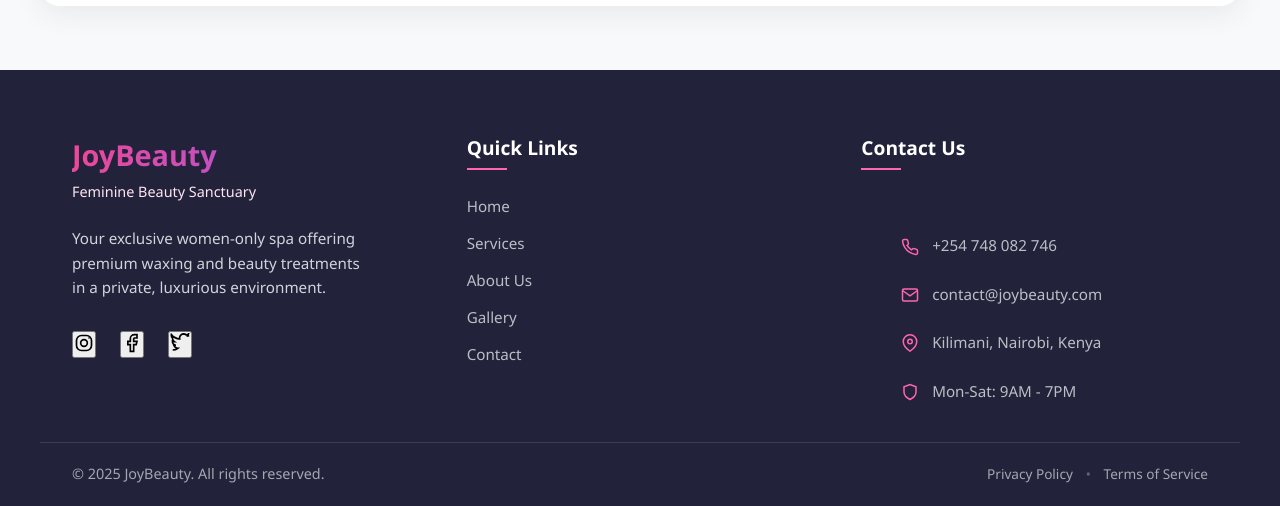
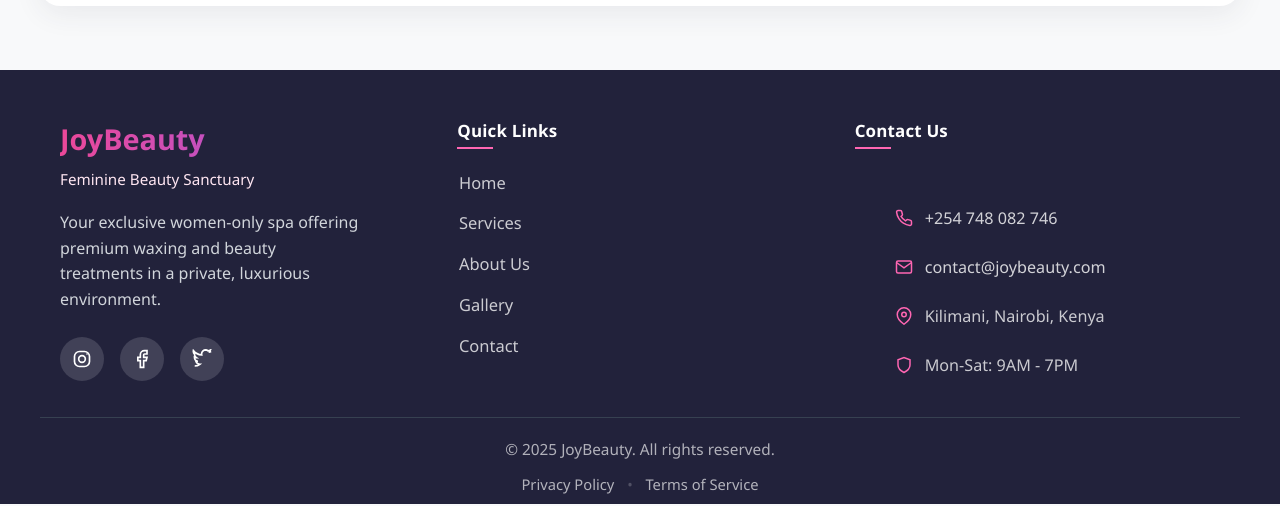
Before and after one commit to Eva254-ke/Joy, a React (Create React App) app: page / in a window 1280 px wide. Shown: the part 4012-4518 px from the top of the page. Built offline with nearby package versions, Linux system fonts and the light colour scheme; grey boxes are pictures that could not be loaded.

Commit message:
footer clean UI

```diff
--- a/src/components/Footer.jsx
+++ b/src/components/Footer.jsx
@@ -24,24 +24,39 @@ export default function Footer() {
             in a private, luxurious environment.
           </p>
 
-          <div className="social-links">
-            <button type="button" aria-label="Instagram" className="social-btn">
+          <div className="social-links" aria-label="Social Media">
+            <a
+              href="https://instagram.com"
+              aria-label="Instagram"
+              className="social-btn"
+              target="_blank" rel="noopener noreferrer"
+            >
               <svg width="20" height="20" viewBox="0 0 24 24" fill="none">
                 <path d="M12 16a4 4 0 100-8 4 4 0 000 8z" stroke="currentColor" strokeWidth="2"/>
                 <rect x="3" y="3" width="18" height="18" rx="6" stroke="currentColor" strokeWidth="2"/>
                 <circle cx="18" cy="6" r="1" fill="currentColor"/>
               </svg>
-            </button>
-            <button type="button" aria-label="Facebook" className="social-btn">
+            </a>
+            <a
+              href="https://facebook.com"
+              aria-label="Facebook"
+              className="social-btn"
+              target="_blank" rel="noopener noreferrer"
+            >
               <svg width="20" height="20" viewBox="0 0 24 24" fill="none">
                 <path d="M18 2h-3a5 5 0 00-5 5v3H7v4h3v8h4v-8h3l1-4h-4V7a1 1 0 011-1h3z" stroke="currentColor" strokeWidth="2"/>
               </svg>
-            </button>
-            <button type="button" aria-label="Twitter" className="social-btn">
+            </a>
+            <a
+              href="https://twitter.com"
+              aria-label="Twitter"
+              className="social-btn"
+              target="_blank" rel="noopener noreferrer"
+            >
               <svg width="20" height="20" viewBox="0 0 24 24" fill="none">
                 <path d="M23 3a10 10 0 01-2.89.8 5 5 0 002.16-2.77c-.95.58-2 .9-3.13 1.1A4.92 4.92 0 0016.5 1a5 5 0 00-5 5 5 5 0 00.16 1.13 14 14 0 01-10-5.16A5 5 0 003 6.25a5 5 0 002.22 4.13 5 5 0 01-2.28-.63v.06a5 5 0 004 4.9 5 5 0 01-2.26.08 5 5 0 004.7 3.47 10 10 0 01-6.13 2.1" stroke="currentColor" strokeWidth="2"/>
               </svg>
-            </button>
+            </a>
           </div>
         </motion.div>
 
@@ -152,7 +167,7 @@ export default function Footer() {
           <p>&copy; {currentYear} JoyBeauty. All rights reserved.</p>
           <div className="legal-links">
             <a href="/privacy">Privacy Policy</a>
-            <span>•</span>
+            <span aria-hidden="true">•</span>
             <a href="/terms">Terms of Service</a>
           </div>
         </div>
--- a/src/styles/Footer.css
+++ b/src/styles/Footer.css
@@ -14,33 +14,31 @@
 .footer {
   background: var(--dark);
   color: var(--white);
-  padding: 4rem 0 0;
+  padding: 3rem 0 0;
   position: relative;
 }
 
 .footer-container {
   max-width: 1200px;
   margin: 0 auto;
-  padding: 0 2rem;
+  padding: 0 1.25rem;
   display: grid;
-  grid-template-columns: repeat(auto-fit, minmax(250px, 1fr));
-  gap: 3rem;
+  grid-template-columns: repeat(auto-fit, minmax(220px, 1fr));
+  gap: 2rem;
 }
 
-/* Brand Section */
+/* ----------- Brand Section ----------- */
 .footer-brand {
   display: flex;
   flex-direction: column;
-  gap: 1.5rem;
+  gap: 1.2rem;
 }
-
 .logo-container {
   display: flex;
   flex-direction: column;
 }
-
 .logo {
-  font-size: 1.8rem;
+  font-size: 1.7rem;
   font-weight: 700;
   color: var(--white);
   margin: 0;
@@ -49,68 +47,95 @@
   background-clip: text;
   -webkit-text-fill-color: transparent;
 }
-
 .tagline {
-  font-size: 0.9rem;
+  font-size: 0.95rem;
   color: var(--primary-light);
-  margin-top: -0.5rem;
+  margin-top: -0.3rem;
 }
-
 .brand-description {
-  color: rgba(255, 255, 255, 0.7);
+  color: rgba(255, 255, 255, 0.72);
   line-height: 1.6;
-  font-size: 0.95rem;
+  font-size: 1rem;
 }
-
 .social-links {
   display: flex;
-  gap: 1.5rem;
-  margin-top: 0.5rem;
+  gap: 1rem;
+  margin-top: 0.35rem;
 }
-
-.social-links a {
+.social-btn {
   color: var(--white);
-  width: 36px;
-  height: 36px;
+  width: 44px;
+  height: 44px;
   border-radius: 50%;
-  display: flex;
+  display: flex !important;
   align-items: center;
   justify-content: center;
-  background: rgba(255, 255, 255, 0.1);
-  transition: all 0.3s ease;
+  background: rgba(255, 255, 255, 0.14);
+  transition: all 0.2s cubic-bezier(0.77,0,0.175,1);
+  font-size: 1.3rem;
+  border: none;
+  cursor: pointer;
 }
-
-.social-links a:hover {
+.social-btn:hover,
+.social-btn:focus {
   background: var(--primary);
-  transform: translateY(-3px);
+  transform: translateY(-2px) scale(1.09);
+  outline: none;
 }
-
-/* Navigation Links */
+/* ----------- Nav Links ----------- */
 .footer-nav {
   display: flex;
   flex-direction: column;
 }
-
 .footer-heading {
-  font-size: 1.2rem;
+  font-size: 1.06rem;
   font-weight: 600;
-  margin-bottom: 1.5rem;
+  margin-bottom: 1.1rem;
   color: var(--white);
   position: relative;
-  padding-bottom: 0.5rem;
+  padding-bottom: 0.4rem;
+  letter-spacing: 0.01rem;
 }
-
 .footer-heading::after {
   content: "";
   position: absolute;
   bottom: 0;
   left: 0;
-  width: 40px;
+  width: 36px;
   height: 2px;
   background: var(--primary);
 }
-
 .nav-links {
+  list-style: none;
+  padding: 0;
+  margin: 0;
+  display: flex;
+  flex-direction: column;
+  gap: 0.55rem;
+}
+.nav-links a {
+  color: rgba(255, 255, 255, 0.77);
+  text-decoration: none;
+  font-size: 1.03rem;
+  border-radius: 3.5px;
+  padding: 0.23rem 0.1rem;
+  transition: all 0.3s cubic-bezier(0.4,0,0.2,1);
+  display: inline-block;
+  touch-action: manipulation;
+}
+.nav-links a:hover,
+.nav-links a:focus {
+  color: var(--white);
+  background: rgba(255,255,255,0.05);
+  transform: translateX(5px);
+  outline: none;
+}
+/* ----------- Contact Info ----------- */
+.footer-contact {
+  display: flex;
+  flex-direction: column;
+}
+.contact-info {
   list-style: none;
   padding: 0;
   margin: 0;
@@ -118,111 +143,126 @@
   flex-direction: column;
   gap: 0.8rem;
 }
-
-.nav-links a {
-  color: rgba(255, 255, 255, 0.7);
-  text-decoration: none;
-  font-size: 0.95rem;
-  transition: all 0.3s ease;
-  display: inline-block;
-}
-
-.nav-links a:hover {
-  color: var(--white);
-  transform: translateX(5px);
-}
-
-/* Contact Info */
-.footer-contact {
-  display: flex;
-  flex-direction: column;
-}
-
-.contact-info {
-  list-style: none;
-  padding: 0;
-  margin: 0;
-  display: flex;
-  flex-direction: column;
-  gap: 1rem;
-}
-
 .contact-info li {
   display: flex;
   align-items: flex-start;
-  gap: 0.8rem;
-  color: rgba(255, 255, 255, 0.7);
-  font-size: 0.95rem;
-  line-height: 1.5;
+  gap: 0.75rem;
+  color: rgba(255, 255, 255, 0.76);
+  font-size: 1.01rem;
+  line-height: 1.45;
+}
+.contact-info svg {
+  flex-shrink: 0;
+  margin-top: 0.13rem;
+  color: var(--primary);
+}
+.contact-info a {
+  color: rgba(255, 255, 255, 0.8);
+  text-decoration: none;
+  transition: color 0.2s;
+}
+.contact-info a:hover,
+.contact-info a:focus {
+  color: var(--primary);
+  text-decoration: underline;
+  outline: none;
 }
 
-.contact-info svg {
-  flex-shrink: 0;
-  margin-top: 0.2rem;
-  color: var(--primary);
+/* ----------- Footer Bottom ----------- */
+.footer-bottom {
+  border-top: 1px solid rgba(255,255,255,0.10);
+  margin-top: 3rem;
+  padding: 1.2rem 0 0.6rem;
+  font-size: 1rem;
+  width: 100%;
 }
-
-.contact-info a {
-  color: rgba(255, 255, 255, 0.7);
-  text-decoration: none;
-  transition: all 0.3s ease;
-}
-
-.contact-info a:hover {
-  color: var(--white);
-  text-decoration: underline;
-}
-
-/* Footer Bottom */
-.footer-bottom {
-  border-top: 1px solid rgba(255, 255, 255, 0.1);
-  margin-top: 4rem;
-  padding: 1.5rem 0;
-}
-
 .footer-bottom-container {
   max-width: 1200px;
   margin: 0 auto;
-  padding: 0 2rem;
+  padding: 0 1.2rem;
   display: flex;
   flex-direction: column;
   align-items: center;
-  gap: 1rem;
+  gap: 0.7rem;
   text-align: center;
 }
-
 .footer-bottom p {
-  color: rgba(255, 255, 255, 0.6);
-  font-size: 0.9rem;
+  color: rgba(255,255,255,0.65);
+  font-size: 0.96rem;
   margin: 0;
 }
-
 .legal-links {
   display: flex;
   align-items: center;
   gap: 0.8rem;
-  font-size: 0.85rem;
+  font-size: 0.92rem;
+}
+.legal-links a {
+  color: rgba(255, 255, 255, 0.66);
+  text-decoration: none;
+  transition: color 0.2s;
+}
+.legal-links a:hover,
+.legal-links a:focus {
+  color: var(--primary);
+  outline: none;
+}
+.legal-links span {
+  color: rgba(255,255,255,0.21);
 }
 
-.legal-links a {
-  color: rgba(255, 255, 255, 0.6);
-  text-decoration: none;
-  transition: all 0.3s ease;
+/* ------------- Responsive ------------- */
+@media (max-width: 768px) {
+  .footer-container {
+    grid-template-columns: 1fr;
+    gap: 2rem;
+    padding: 0 0.7rem;
+  }
+  .footer {
+    padding: 2.3rem 0 0;
+  }
+  .footer-brand, .footer-nav, .footer-contact {
+    margin-top: 0;
+    padding: 0 0.3rem;
+  }
+  .footer-heading {
+    font-size: 1.08rem;
+    margin-bottom: 0.8rem;
+    padding-bottom: 0.18rem;
+  }
+  .footer-bottom-container {
+    gap: 0.5rem;
+    padding: 0 0.7rem;
+  }
+  .social-links {
+    gap: 0.6rem;
+    margin-top: 0.15rem;
+  }
+  .social-btn {
+    width: 42px;
+    height: 42px;
+    font-size: 1.1rem;
+  }
 }
 
-.legal-links a:hover {
-  color: var(--white);
+@media (max-width: 430px) {
+  .footer-container,
+  .footer-bottom-container {
+    padding: 0 0.2rem;
+  }
+  .brand-description,
+  .nav-links a,
+  .contact-info li {
+    font-size: 0.97rem;
+  }
 }
 
-.legal-links span {
-  color: rgba(255, 255, 255, 0.3);
-}
-
-/* Responsive Design */
-@media (min-width: 768px) {
-  .footer-bottom-container {
-    flex-direction: row;
-    justify-content: space-between;
-    text-align: left;
+/* ---- optional: faint separator between sections for mobile only ---- */
+@media (max-width: 768px) {
+  .footer-nav,
+  .footer-contact {
+    border-top: 1px solid rgba(255,255,255,0.08);
+    padding-top: 1.2rem;
+    margin-top: 1.2rem;
   }
 }
```
